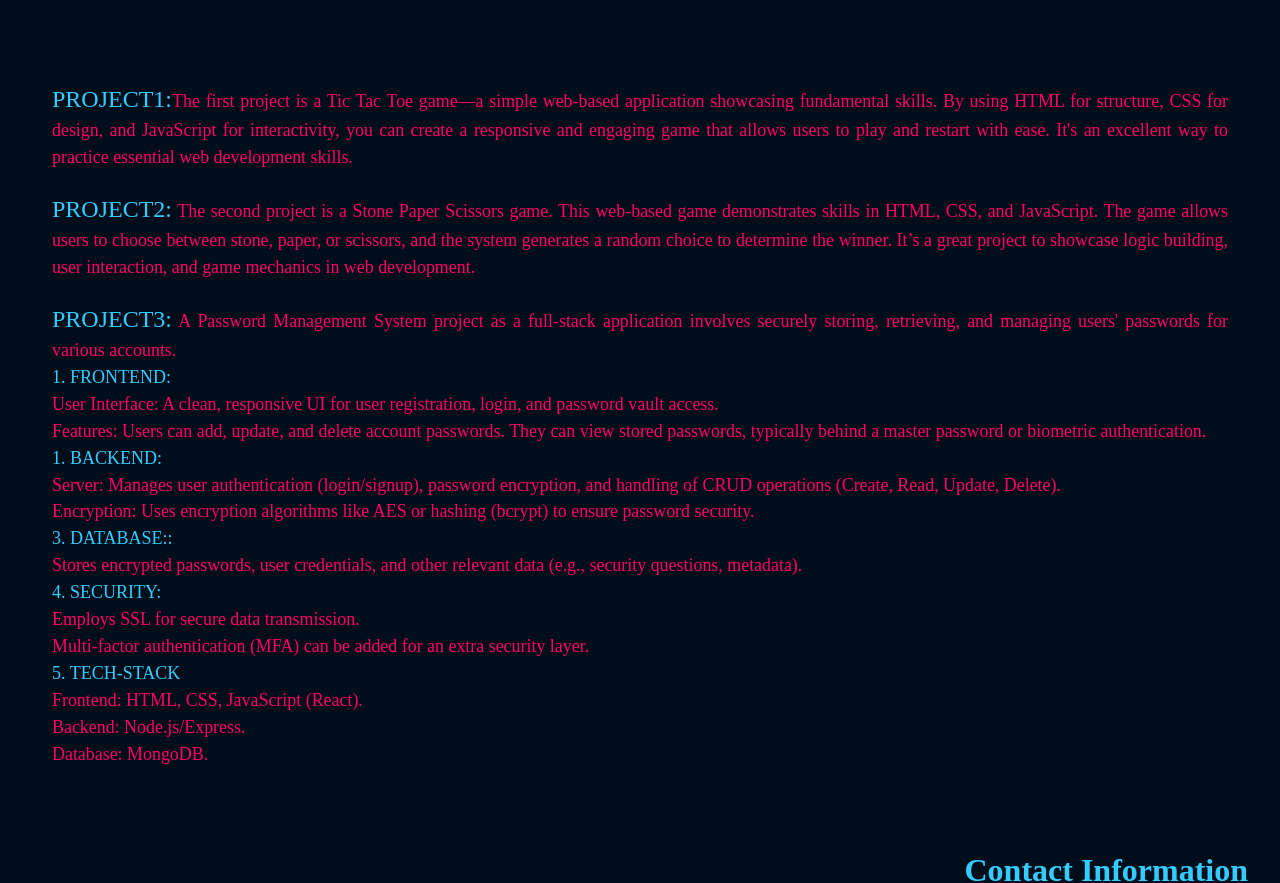
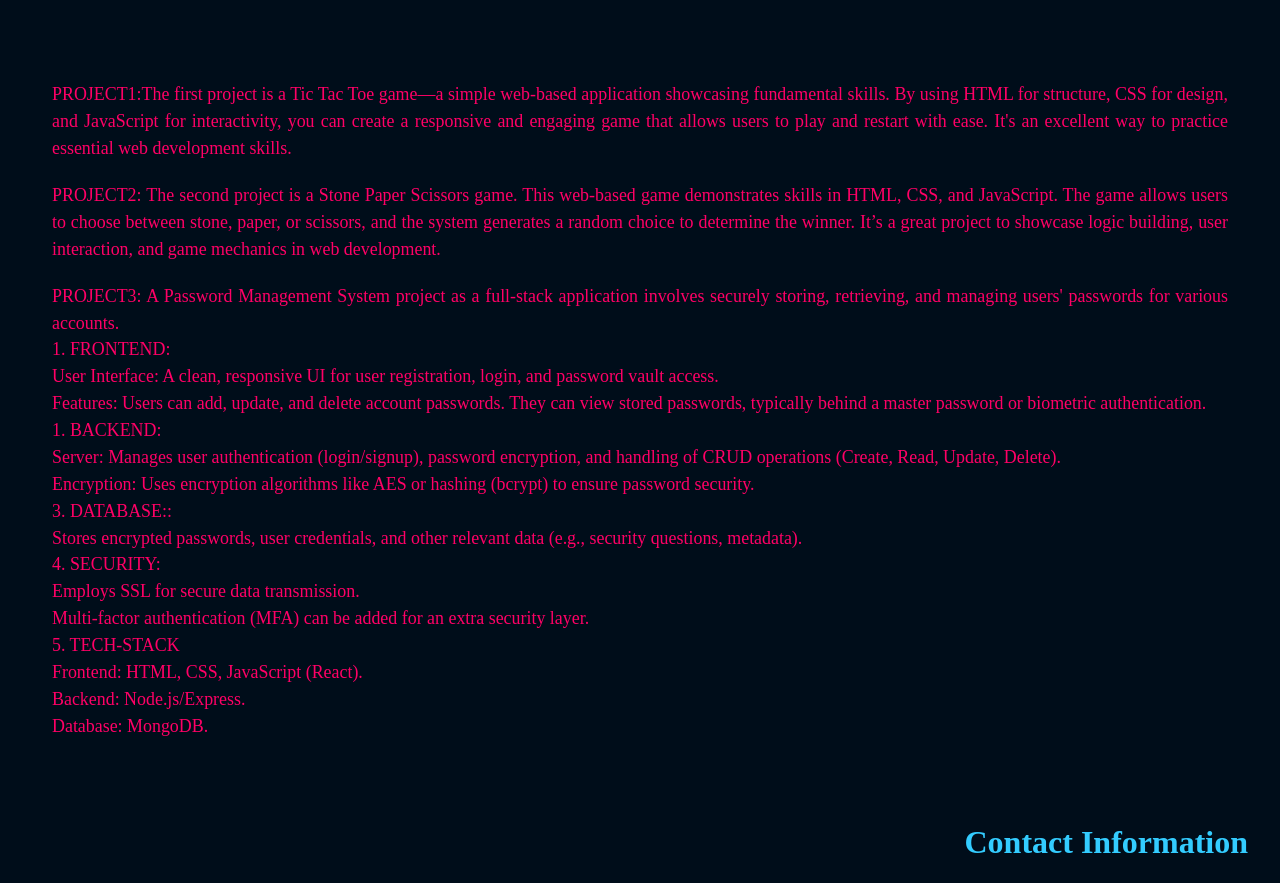
Before and after one commit to agarwaldeepesh060/RESUME, a plain HTML site: page index.html in a window 1280 px wide. Shown: the part 589-1472 px from the top of the page. Drawn offline with Linux system fonts and the light colour scheme.

Commit message:
Update index.html

```diff
--- a/index.html
+++ b/index.html
@@ -26,35 +26,35 @@
         which includes MongoDB, Express.js, React, and Node.js. I enjoy turning ideas into real projects and creating user-friendly experiences.I have a passion for learning new technologies and solving problems.</p>
  </div></div>
 <div class="exp">
-<div class="pro"><p><span style="font-size: x-large; color: #3cf;"> PROJECT1:</span>The first project is a Tic Tac Toe game—a simple web-based application showcasing fundamental skills. By using HTML for structure, CSS for design, and JavaScript for interactivity, you can create
+<div class="pro"><p><span> PROJECT1:</span>The first project is a Tic Tac Toe game—a simple web-based application showcasing fundamental skills. By using HTML for structure, CSS for design, and JavaScript for interactivity, you can create
     a responsive and engaging game that allows users to play and restart with ease. It's an excellent way to practice essential web development skills.
 </p></div>
 
-<div class="pro"><p><span style="font-size: x-large; color: #3cf;"> PROJECT2:</span> The second project is a Stone Paper Scissors game. This web-based game demonstrates skills in HTML, CSS, and JavaScript. The game allows users to choose between stone, paper, or scissors, and the
+<div class="pro"><p><span> PROJECT2:</span> The second project is a Stone Paper Scissors game. This web-based game demonstrates skills in HTML, CSS, and JavaScript. The game allows users to choose between stone, paper, or scissors, and the
     system generates a random choice to determine the winner. It’s a great project to showcase logic building, user interaction, and game mechanics in web development.</p></div>
 
-<div class="pro"><p><span style="font-size: x-large; color: #3cf;"> PROJECT3:</span>
+<div class="pro"><p><span> PROJECT3:</span>
     A Password Management System project as a full-stack application involves securely storing, retrieving, and managing users' passwords for various accounts.
     <br>
-    <span style="font-size: large; color: #3cf;">1. FRONTEND: </span>
+    <span>1. FRONTEND: </span>
     <br>
 User Interface: A clean, responsive UI for user registration, login, and password vault access.
 <br>
 Features: Users can add, update, and delete account passwords. They can view stored passwords, typically behind a master password or biometric authentication.<br>
-<span style="font-size: large; color: #3cf;">1. BACKEND: </span><br>
+<span>1. BACKEND: </span><br>
 
 Server: Manages user authentication (login/signup), password encryption, and handling of CRUD operations (Create, Read, Update, Delete).
 <br>
 Encryption: Uses encryption algorithms like AES or hashing (bcrypt) to ensure password security.
 <br>
-<span style="font-size: large; color: #3cf;">3. DATABASE:: </span><br>
+<span>3. DATABASE:: </span><br>
 
 Stores encrypted passwords, user credentials, and other relevant data (e.g., security questions, metadata).<br>
-<span style="font-size: large; color: #3cf;">4. SECURITY: </span><br>
+<span>4. SECURITY: </span><br>
 
 Employs SSL for secure data transmission.<br>
 Multi-factor authentication (MFA) can be added for an extra security layer.<br>
-<span style="font-size: large; color: #3cf;">5. TECH-STACK </span><br>
+<span>5. TECH-STACK </span><br>
 
 Frontend: HTML, CSS, JavaScript (React).<br>
 Backend: Node.js/Express.<br>
```
